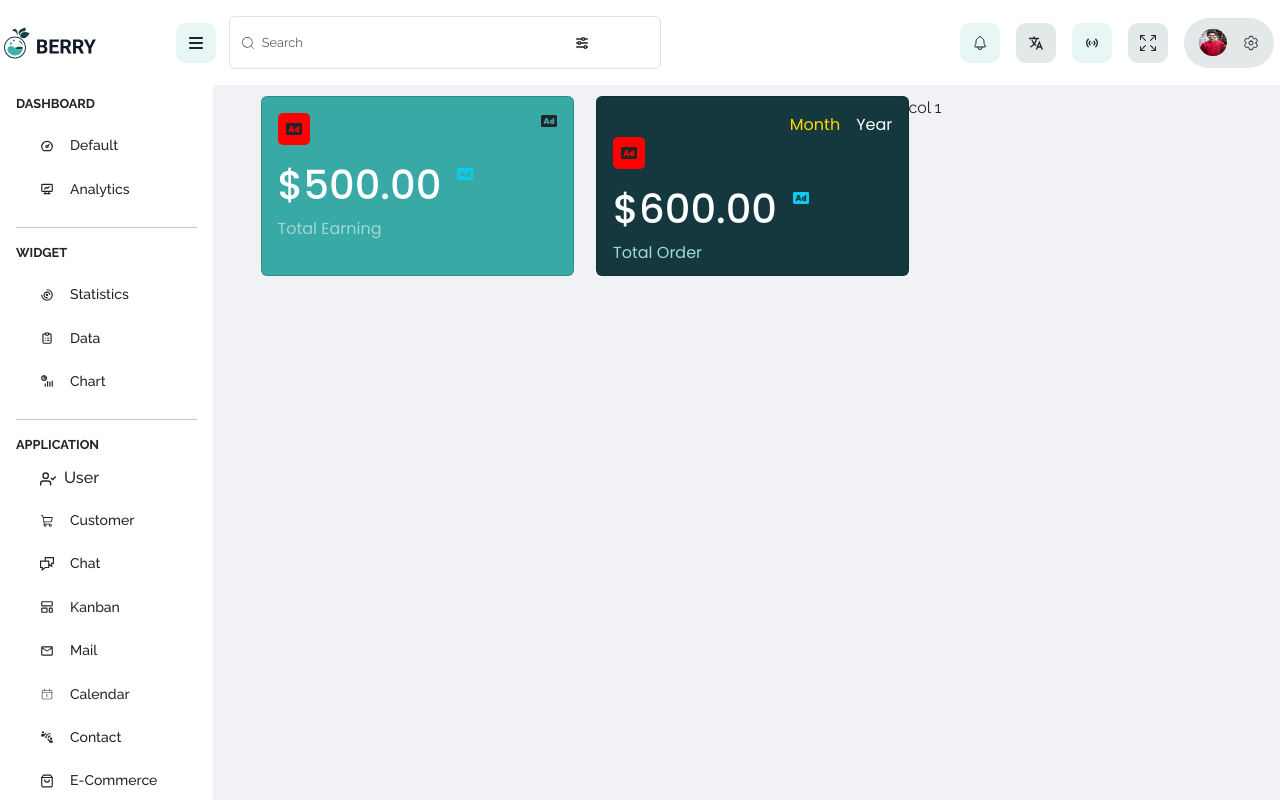
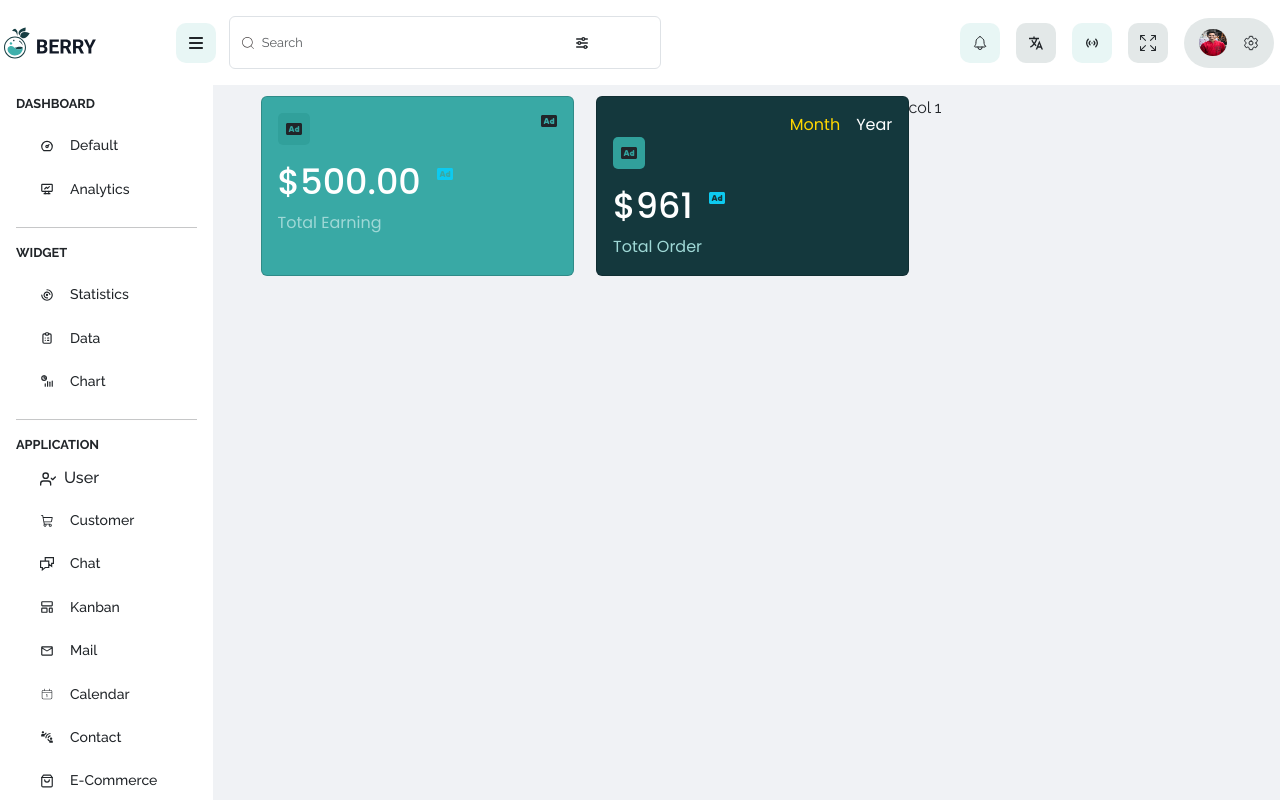
Before and after one commit to mdmehrab/berry-dashboard, a React (Vite) app: page /dashboard/default in a window 1280 px wide. Shown: the top 800 px of the page. Built offline with nearby package versions, Linux system fonts and the light colour scheme.

Commit message:
adding card

```diff
--- a/src/common/DefaultWidget/DefaultWidget.jsx
+++ b/src/common/DefaultWidget/DefaultWidget.jsx
@@ -9,19 +9,18 @@ const DefaultWidget = ({
   mainTitle,
   subTitle,
   middleIcon,
-  backgroundColor = "#39A9A5", // Default color if no prop is provided
+  backgroundColor = "#39A9A5",
 }) => {
   return (
     <>
       <Card
         style={{
-          background: backgroundColor, // Using backgroundColor prop
+          background: backgroundColor,
           height: "180px",
           margin: "0 .7rem",
         }}
       >
         <Card.Body>
-          {/* Placing the labels at the top-right */}
           <div className="d-flex justify-content-end">
             {primaryLabel && (
               <span style={{ color: "#FFD700", marginRight: "1rem" }}>
@@ -39,7 +38,7 @@ const DefaultWidget = ({
           </div>
 
           <div className="d-flex mt-3">
-            <Card.Title className="text-white display-6 mainTitle">
+            <Card.Title className="text-white mainTitle">
               {mainTitle}
             </Card.Title>
             <span className="mx-3 text-info">{middleIcon}</span>
--- a/src/common/DefaultWidget/defaultWidget.scss
+++ b/src/common/DefaultWidget/defaultWidget.scss
@@ -5,7 +5,8 @@
   }
 
   .icon {
-    background-color: red;
+    cursor: pointer;
+    background-color: #31a09b;
     height: 2rem;
     width: 2rem;
     display: flex;
@@ -16,5 +17,6 @@
 
   .mainTitle {
     font-weight: 500;
+    font-size: 35px;
   }
 }
--- a/src/components/Default/Default.jsx
+++ b/src/components/Default/Default.jsx
@@ -23,7 +23,7 @@ const Default = () => {
                 <Col xl={6}>
                   <DefaultWidget
                     primaryIcon={<FaAd />}
-                    mainTitle={"$600.00"}
+                    mainTitle={"$961"}
                     subTitle={`Total Order`}
                     middleIcon={<FaAd />}
                     primaryLabel={"Month"}
```
